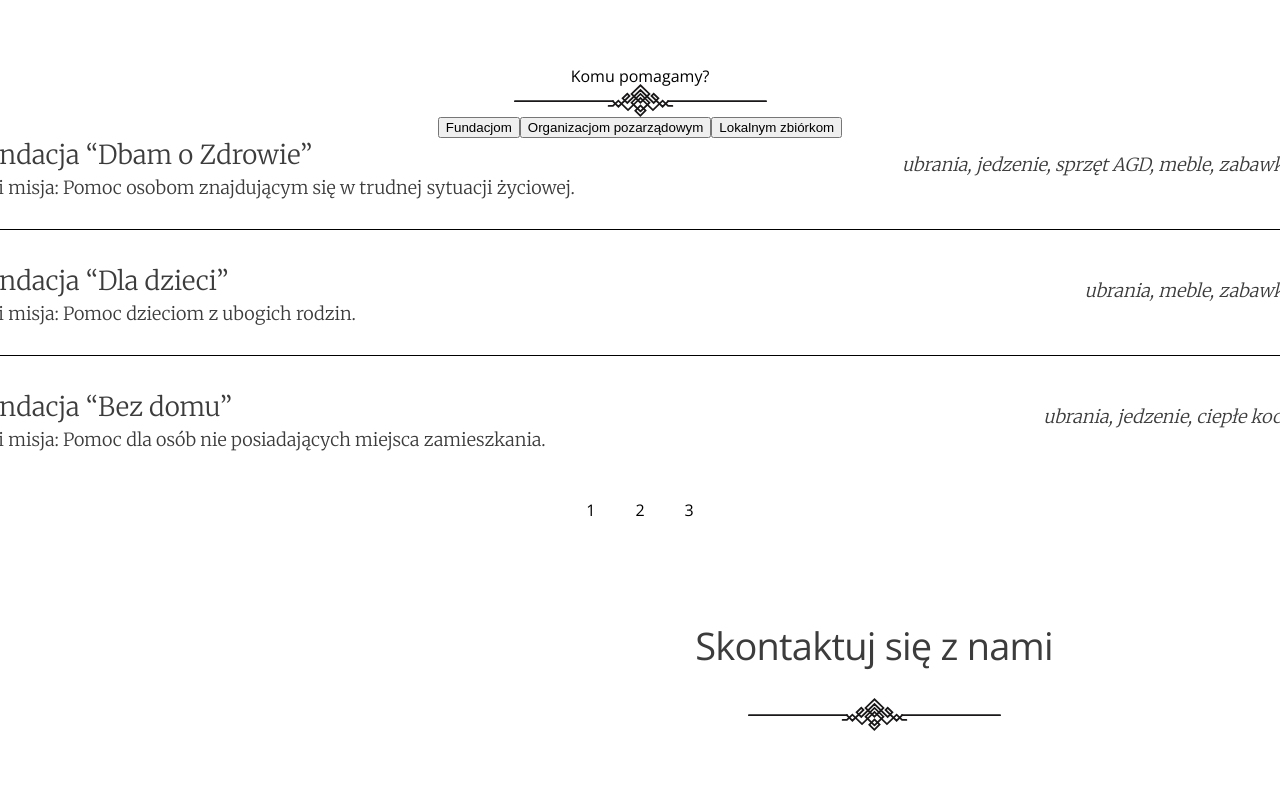
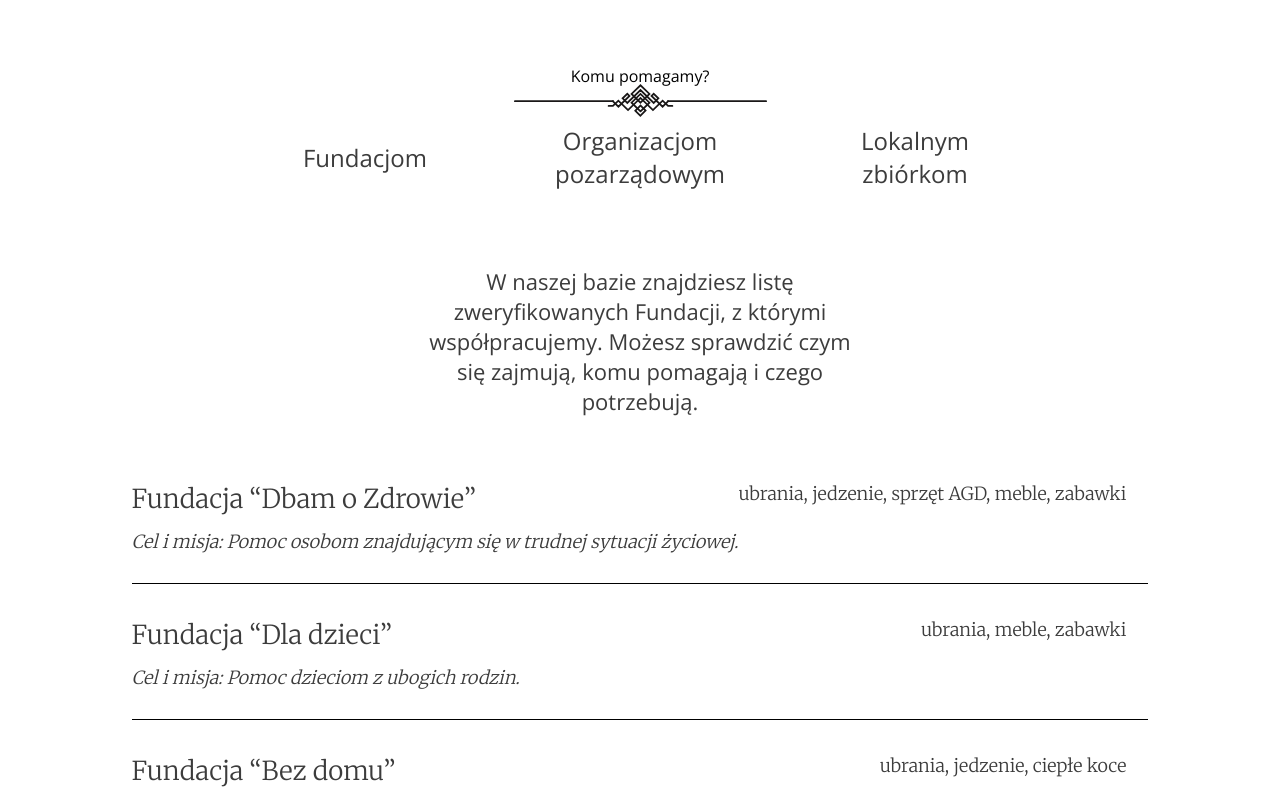
Before and after one commit to PiotrNikonczyk/portfolio-oddam, a React (Create React App) app: page / in a window 1280 px wide. Shown: the part 2872-3660 px from the top of the page. Built offline with nearby package versions, Linux system fonts and the light colour scheme.

Commit message:
table looks

```diff
--- a/src/components/PaginTable.js
+++ b/src/components/PaginTable.js
@@ -13,9 +13,9 @@ export function PaginTable({data}){
 
                     <td className={"first_column "}>
                         <div className={"foundation_name"}>{event[0]}</div>
-                        <div className={"purpose_foundation"}>{event[2]}</div>
+                        <div className={"purpose_foundation"}>{event[1]}</div>
                     </td>
-                    <td className={"second_column"}>{event[1]}</td>
+                    <td className={"second_column"}>{event[2]}</td>
                 </tr>)
 
             })
--- a/src/components/WhoWeHelp.js
+++ b/src/components/WhoWeHelp.js
@@ -7,11 +7,7 @@ import {PaginationNav} from "./PaginationNav";
 
 
 export function  WhoWeHelp(){
-    const [infoToShow, setInfoToShow] = useState( null)
-
-    useEffect(() => setInfoToShow(fundacje), []);
-
-    const [fundacje, setFundacje] = useState([
+    const foundation = [
         ["Fundacja “Dbam o Zdrowie”", "Cel i misja: Pomoc osobom znajdującym się w trudnej sytuacji życiowej.", "ubrania, jedzenie, sprzęt AGD, meble, zabawki"],
         ["Fundacja “Dla dzieci”", "Cel i misja: Pomoc dzieciom z ubogich rodzin.", "ubrania, meble, zabawki"],
         ["Fundacja “Bez domu”", "Cel i misja: Pomoc dla osób nie posiadających miejsca zamieszkania.", "ubrania, jedzenie, ciepłe koce"],
@@ -20,28 +16,68 @@ export function  WhoWeHelp(){
         ["Fundacja “6”", "Cel i misja: Pomoc zwierzętom ze schroniska", "ubrania, jedzenie, zabawki"],
         ["Fundacja “7”", "Cel i misja: Pomoc osobom znajdującym się w trudnej sytuacji życiowej.", "jedzenie, sprzęt AGD, meble, zabawki"]
 
-    ]);
+    ];
 
+    const foundDesc = "W naszej bazie znajdziesz listę zweryfikowanych Fundacji, z którymi współpracujemy. Możesz sprawdzić czym się zajmują, komu pomagają i czego potrzebują.";
+
+    const [infoToShow, setInfoToShow] = useState( foundation);
+    const [description, setDescription] = useState(foundDesc)
     const [currentPage, setCurrentPage] = useState(1);
-    const [infoPerPage, setFundPerPage] = useState(3)
+    const [infoPerPage, setInfoPerPage] = useState(3);
+
+    const organizations = [
+        ["Organizacja “Lorem Ipsum 1”","Quis varius quam quisque id diam vel quam elementum pulvinar.","Egestas, sed, tempus"],
+        ["Organizacja “Lorem Ipsum 2”","Hendrerit gravida rutrum quisque non tellus orci ac auctor augue.","Ut, aliquam, purus, sit, amet"],
+        ["Organizacja “Lorem Ipsum 3”","Scelerisque in dictum non consectetur a erat nam.","Mi, quis, hendrerit, dolor"],
+    ];
+
+    const orgDesc = "Lorem ipsum dolor sit amet, consectetur adipiscing elit, sed do eiusmod tempor incididunt ut labore et dolore magna aliqua. Ut enim ad minim veniam, quis nostrud exercitation.";
+
+    const collection = [
+        ["Zbiórka “Lorem Ipsum 1”","Quis varius quam quisque id diam vel quam elementum pulvinar.","Egestas, sed, tempus"],
+        ["Zbiórka “Lorem Ipsum 2”","Hendrerit gravida rutrum quisque non tellus orci ac auctor augue.","Ut, aliquam, purus, sit, amet"],
+        ["Zbiórka “Lorem Ipsum 3”","Scelerisque in dictum non consectetur a erat nam.","Mi, quis, hendrerit, dolor"],
+        ["Zbiórka “Lorem Ipsum 4”","Quis varius quam quisque id diam vel quam evinar.","Egestas, tempus"],
+        ["Zbiórka “Lorem Ipsum 5”","Hendrerit gravida rutrui ac auctor augue.","Ut, aliquam, sit, amet"],
+        ["Zbiórka “Lorem Ipsum 6”","Scelerisque in  non consectetur a erat nam.","Mi, quis, dolor"]
+    ]
+
+    const collDesc = "Lorem ipsum dolor sit amet, consectetur adipiscing elit, sed do eiusmod tempor incididunt ut labore et dolore magna aliqua. Ut enim ad minim veniam, quis nostrud exercitation.";
+
+
 
     const indexOfLast = currentPage * infoPerPage;
     const indexOfFirst = indexOfLast - infoPerPage;
-    const currentInfo = fundacje.slice(indexOfFirst, indexOfLast);
+    const currentInfo = infoToShow.slice(indexOfFirst, indexOfLast);
 
     const paginate = (pageNumber) => setCurrentPage(pageNumber)
+
+
+    const showCollection = (e, desc) => {
+
+
+        setInfoToShow(e);
+        setDescription(desc);
+        setCurrentPage(1);
+    }
+
+
+
 
     return <>
         <div className={"who_we_help_container"}>
             <h2 className={"wwh_title"}>Komu pomagamy?</h2>
             <img src={imageSvg} alt={"element dekoracyjny"}/>
-            <div className={"wwh_buttons"}>
-                <button>Fundacjom</button>
-                <button>Organizacjom pozarządowym</button>
-                <button>Lokalnym zbiórkom</button>
+            <div className={"wwh_links"}>
+                <a className={"choose_who"} onClick={() => showCollection(foundation,foundDesc ) }>Fundacjom</a>
+                <a className={"choose_who"} onClick={() => showCollection(organizations, orgDesc) }>Organizacjom pozarządowym</a>
+                <a className={"choose_who"} onClick={() => showCollection(collection, collDesc) }>Lokalnym zbiórkom</a>
+            </div>
+            <div className={"who_we_help_container_description"}>
+                <p className={"who_we_help_description"}> {description} </p>
             </div>
             <PaginTable data={currentInfo}/>
-            <PaginationNav infoPerPage={infoPerPage}  totalInfo={fundacje.length} paginate={paginate} />
+            <PaginationNav infoPerPage={infoPerPage}  totalInfo={infoToShow.length} paginate={paginate} />
 
 
         </div></>
--- a/src/scss/_PaginTable.scss
+++ b/src/scss/_PaginTable.scss
@@ -1,6 +1,6 @@
 .pagin_table{
-  min-height: 344px;
-  min-width: 1344px;
+  min-height: 374px;
+  min-width: 70%;
 }
 
 table{
@@ -30,9 +30,15 @@ table{
   padding-right: 22px;
 }
 
+tr{
+  display: flex;
+  justify-content: space-between;
+}
+
 td{
   display: flex;
-  justify-content: space-between;
+  flex-direction: column;
+
 }
 
 
--- a/src/scss/_PaginationNav.scss
+++ b/src/scss/_PaginationNav.scss
@@ -4,6 +4,17 @@ ul{
 }
 
 li{
-  margin: 20px;
+  padding: 15px;
+  margin-right: 22px;
+  font: normal normal normal 18px/24px $font-base;
+  letter-spacing: 0px;
+  color: $basicColor;
   cursor: pointer;
+  border: 1px solid white ;
+
+  &:hover{
+
+    border: 1px solid $accountLinkTekstColor ;
+  }
+
 }
--- a/src/scss/_WhoWeHelp.scss
+++ b/src/scss/_WhoWeHelp.scss
@@ -4,4 +4,43 @@
   display: flex;
   flex-direction: column;
   align-items: center;
+
+  .wwh_links{
+    display: flex;
+    gap: 65px;
+
+  }
+
+  .choose_who{
+    display: flex;
+    align-items: center;
+    justify-content: center;
+    text-align: center;
+    font: normal normal normal 24px $font-base;
+    color: $basicColor;
+    width: 208px;
+    height: 79px;
+    border: 1px solid white;
+    cursor: pointer;
+
+    &:hover{
+      border: 1px solid $basicColor;
+    }
+  }
+
+  .who_we_help_container_description{
+    width: 34%;
+    margin-top: 68px;
+    margin-bottom: 66px;
+  }
+
+
+  .who_we_help_description{
+    text-align: center;
+    font: normal normal normal 22px/30px $font-base;
+    letter-spacing: 0px;
+    color: $basicColor;
+  }
+
+
 }
```
